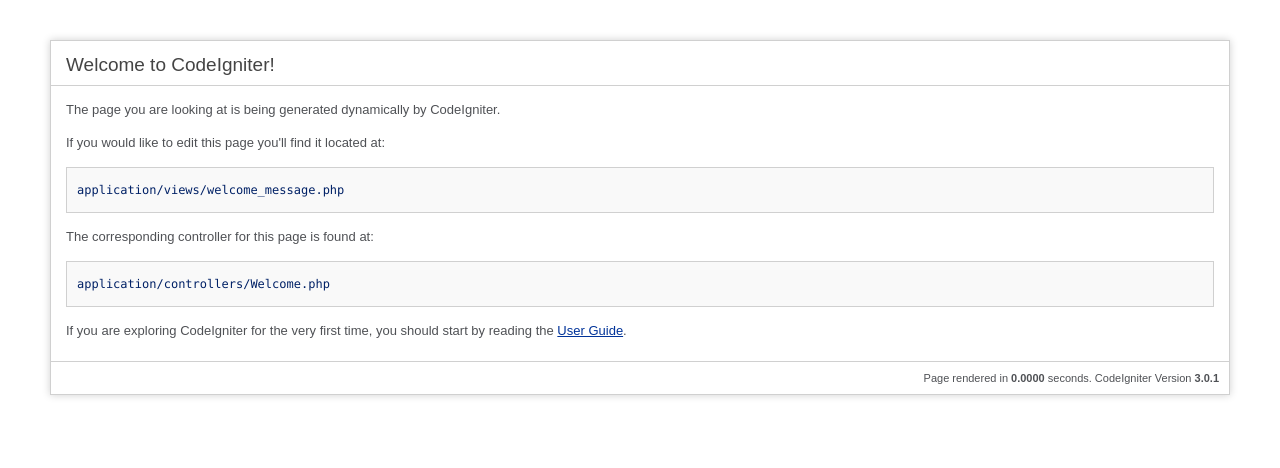
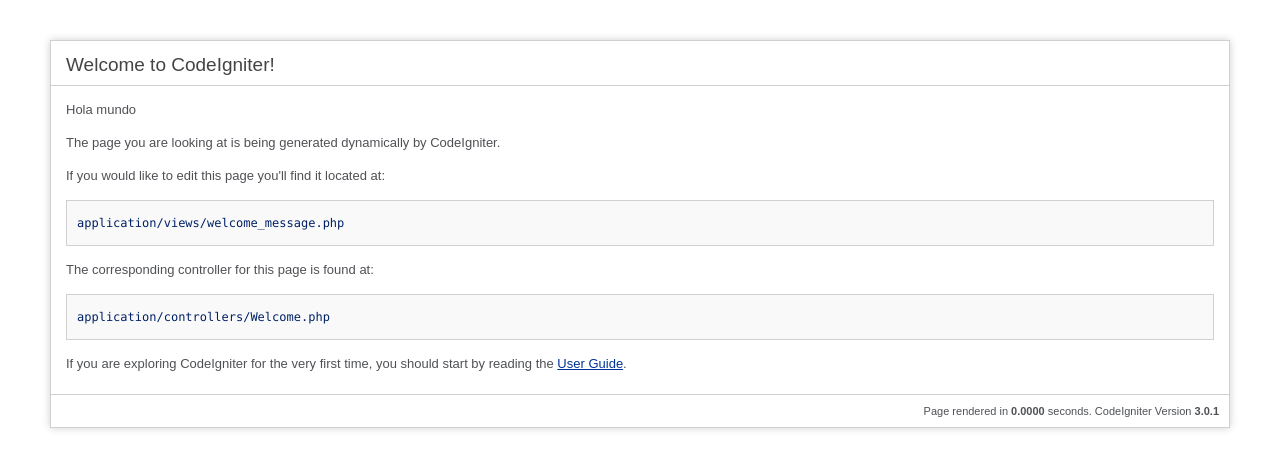
Before and after one commit to r9software/CTasks, a CodeIgniter app: page /database/ in a window 1280 px wide. Shown: the top 468 px of the page. Run offline with CodeIgniter, Linux system fonts and the light colour scheme.

Commit message:
Hello World
mi primer commit

```diff
--- a/application/views/welcome_message.php
+++ b/application/views/welcome_message.php
@@ -71,7 +71,8 @@
 	<h1>Welcome to CodeIgniter!</h1>
 
 	<div id="body">
-		<p>The page you are looking at is being generated dynamically by CodeIgniter.</p>
+		<p>Hola mundo</p>
+        <p>The page you are looking at is being generated dynamically by CodeIgniter.</p>
 
 		<p>If you would like to edit this page you'll find it located at:</p>
 		<code>application/views/welcome_message.php</code>
```
